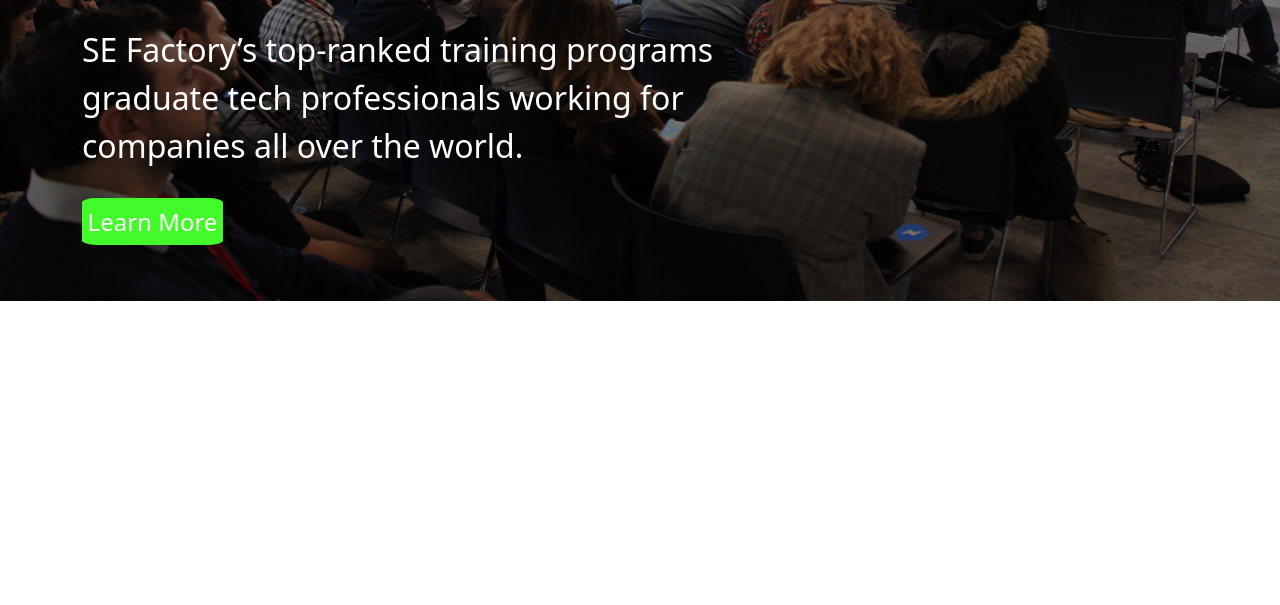
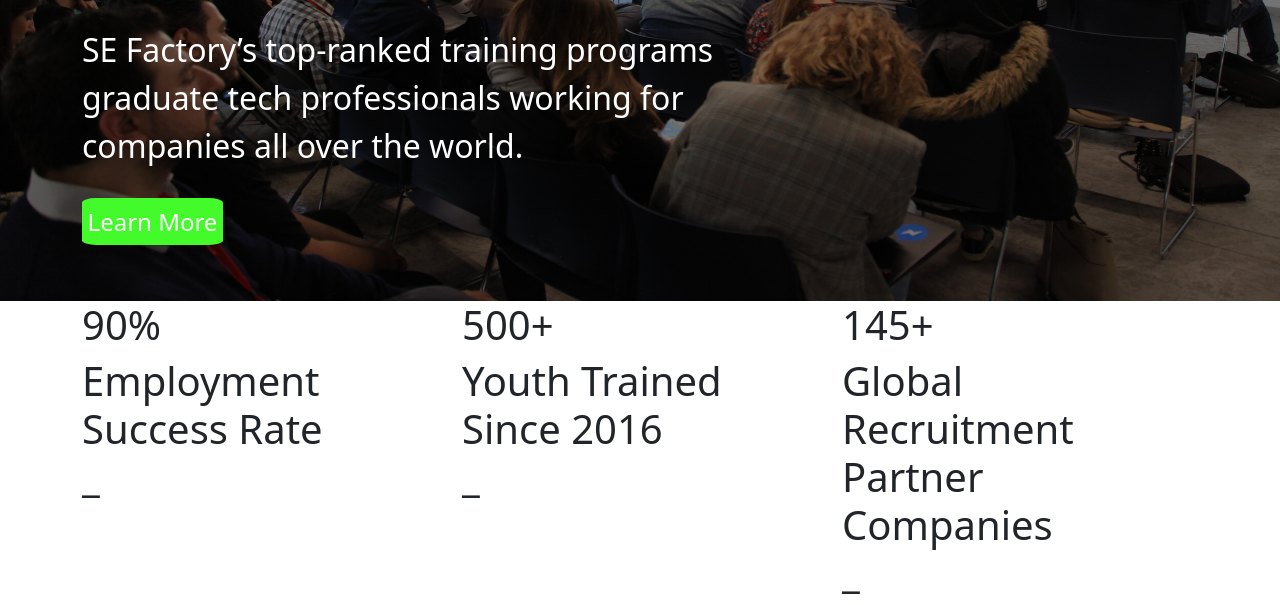
Before and after one commit to Hadi-AlKammouni/SE-Factory__html-css-bootstrap, a plain HTML site: page index.html in a window 1280 px wide. Shown: the part 438-1043 px from the top of the page. Before the commit the page ends 800 px from the top, so only its background shows below. Drawn offline with nearby package versions, Linux system fonts and the light colour scheme.

Commit message:
Adding statistics part

```diff
--- a/index.html
+++ b/index.html
@@ -41,6 +41,20 @@
             </div>
         </div>
 
+        <!--STATISTICS-->
+        <div class="container">
+            <div class="row">
+                <div class="col-4" ><h1 class="stats-main-heading"> 90% </h1></div>
+                <div class="col-4" ><h1 class="stats-main-heading"> 500+ </h1></div>
+                <div class="col-4" ><h1 class="stats-main-heading" id="pr1"> 145+ </h1></div>
+            </div>
+            <div class="row">
+                <div class="col-4" ><h1 class="stats-minor-heading">Employment <br/> Success Rate <br/> _</h1></div>
+                <div class="col-4" ><h1 class="stats-minor-heading">Youth Trained <br/> Since 2016 <br/> _</h1></div>
+                <div class="col-4" ><h1 class="stats-minor-heading" >Global Recruitment  Partner Companies <br/> _</h1></div>
+            </div>
+        </div>
+
     </body>
 
 </html>
```
